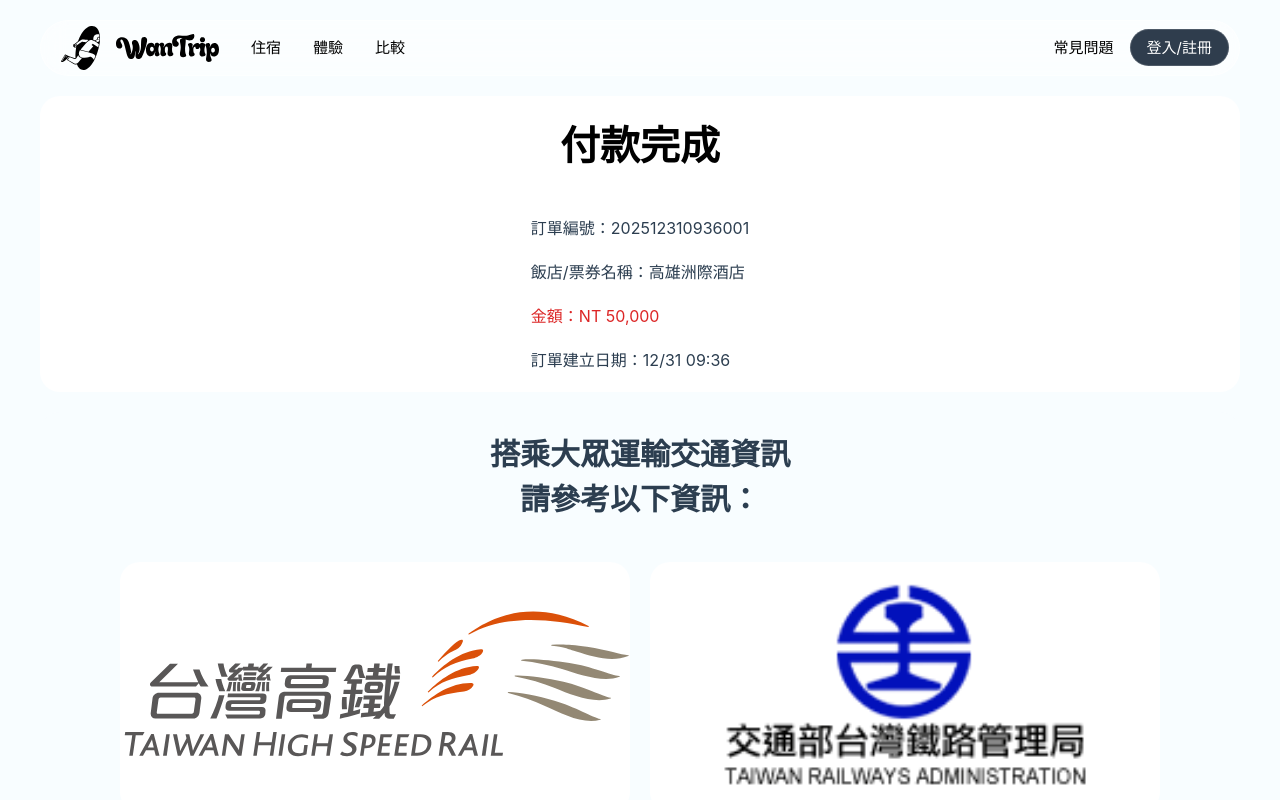
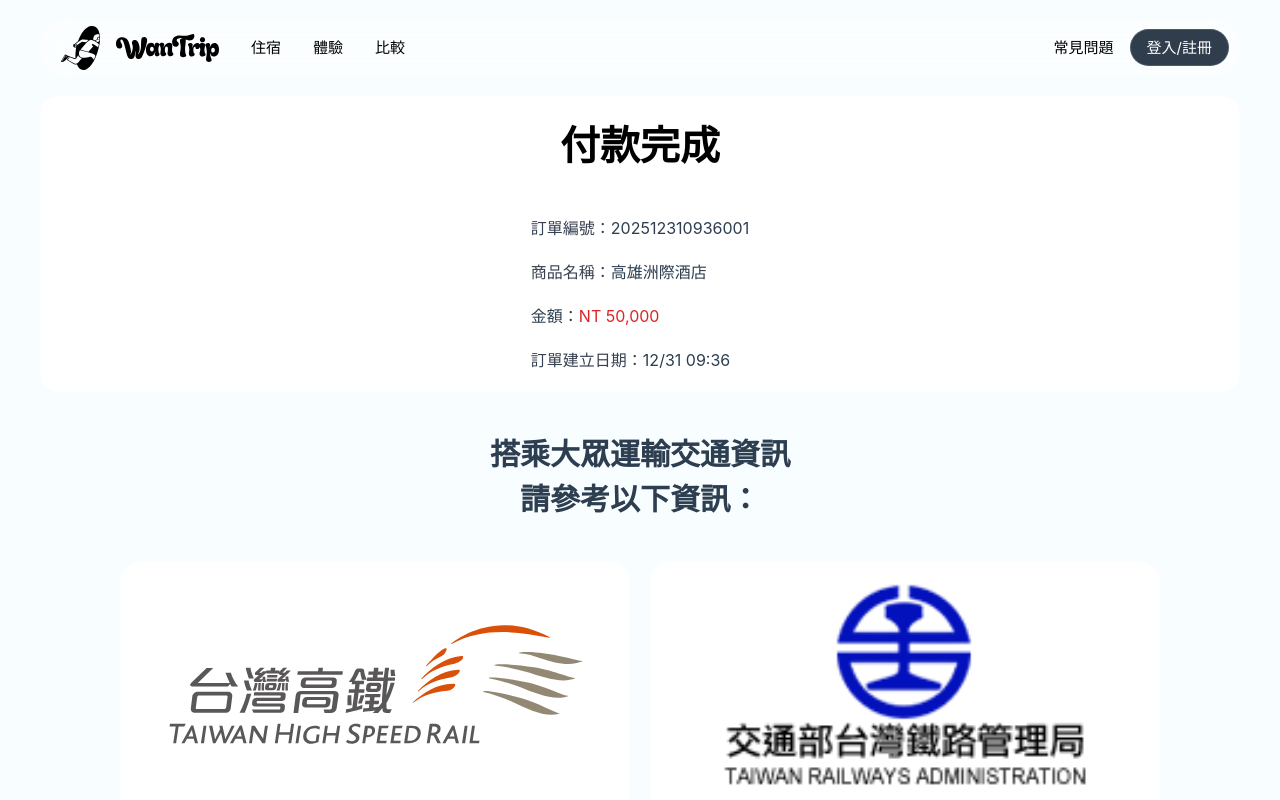
Before and after one commit to WanTrip-2026/WanTrip, a Vue app: page /ordercompleted in a window 1280 px wide. Shown: the top 800 px of the page. Built offline with nearby package versions, Linux system fonts and the light colour scheme.

Commit message:
fix/調整資料型態

```diff
--- a/src/views/OrderCompleted.vue
+++ b/src/views/OrderCompleted.vue
@@ -1,15 +1,34 @@
-<script setup></script>
+<script setup>
+const order = {
+  id: '202512310936001',
+  name: '高雄洲際酒店',
+  amount: 50000,
+  createdAt: '12/31 09:36',
+}
+</script>
 <template>
   <main class="w-full bg-page pt-24">
     <section class="max-w-[1200px] mx-auto flex flex-col gap-5">
       <div class="w-full p-5 bg-white flex flex-col flex-nowrap items-center gap-10 rounded-[20px]">
         <h3 class="text-[40px] font-bold text-black">付款完成</h3>
-        <div class="flex flex-col flex-nowrap gap-5 text-base">
-          <p>訂單編號：202512310936001</p>
-          <p>飯店/票券名稱：高雄洲際酒店</p>
-          <p class="text-red-600">金額：NT 50,000</p>
-          <p>訂單建立日期：12/31 09:36</p>
-        </div>
+        <dl class="flex flex-col flex-nowrap gap-5 text-base">
+          <div class="flex">
+            <dt class="text-gray-700">訂單編號：</dt>
+            <dd>{{ order.id }}</dd>
+          </div>
+          <div class="flex">
+            <dt class="text-gray-700">商品名稱：</dt>
+            <dd>{{ order.name }}</dd>
+          </div>
+          <div class="flex">
+            <dt>金額：</dt>
+            <dd class="text-red-600">NT {{ order.amount.toLocaleString() }}</dd>
+          </div>
+          <div class="flex">
+            <dt class="text-gray-700">訂單建立日期：</dt>
+            <dd>{{ order.createdAt }}</dd>
+          </div>
+        </dl>
       </div>
       <div
         class="w-full bg-page p-5 mb-5 flex flex-col flex-nowrap items-center gap-10 rounded-[20px]"
@@ -23,7 +42,7 @@
             href="https://www.thsrc.com.tw/"
           >
             <img
-              class="object-cover w-full h-full"
+              class="w-full h-full"
               src="../assets/traffic_photo/高鐵logo.svg"
               alt="高鐵官方logo"
             />
```
